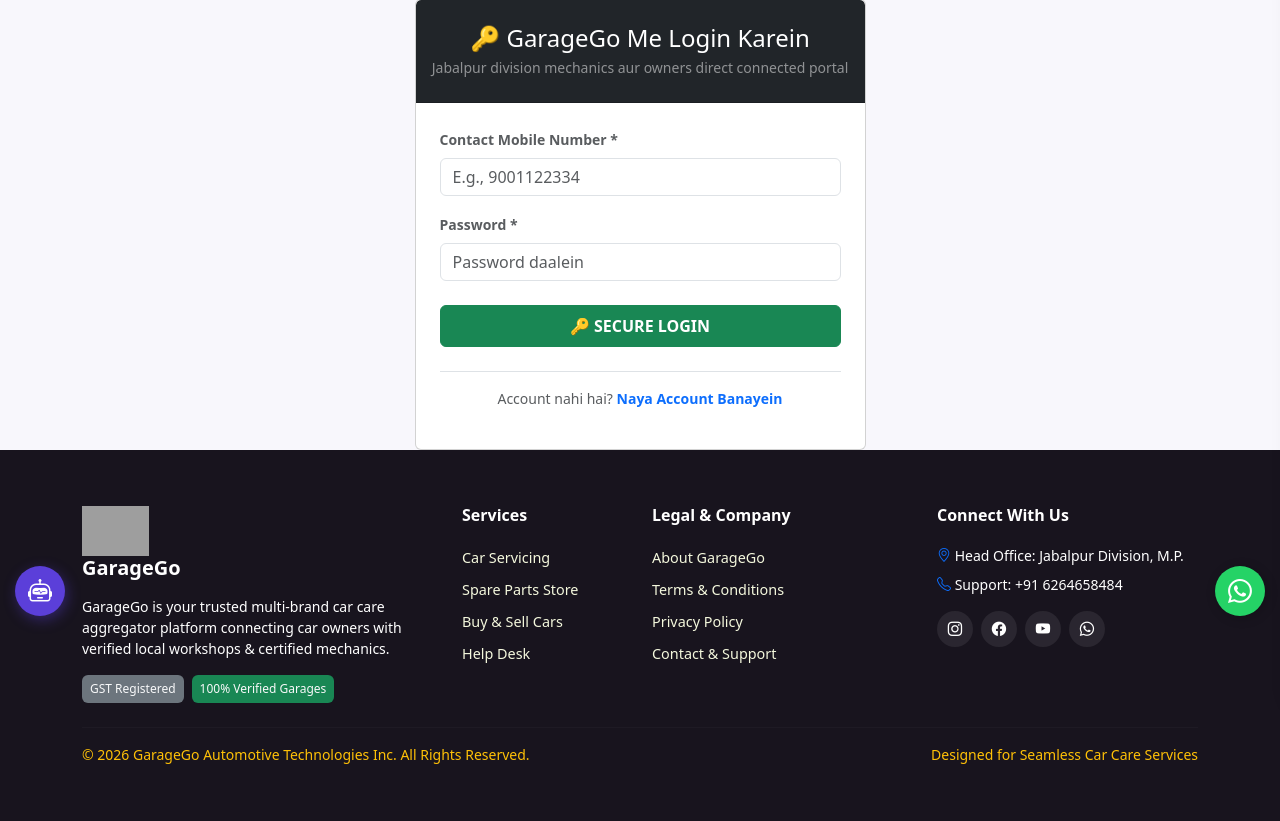
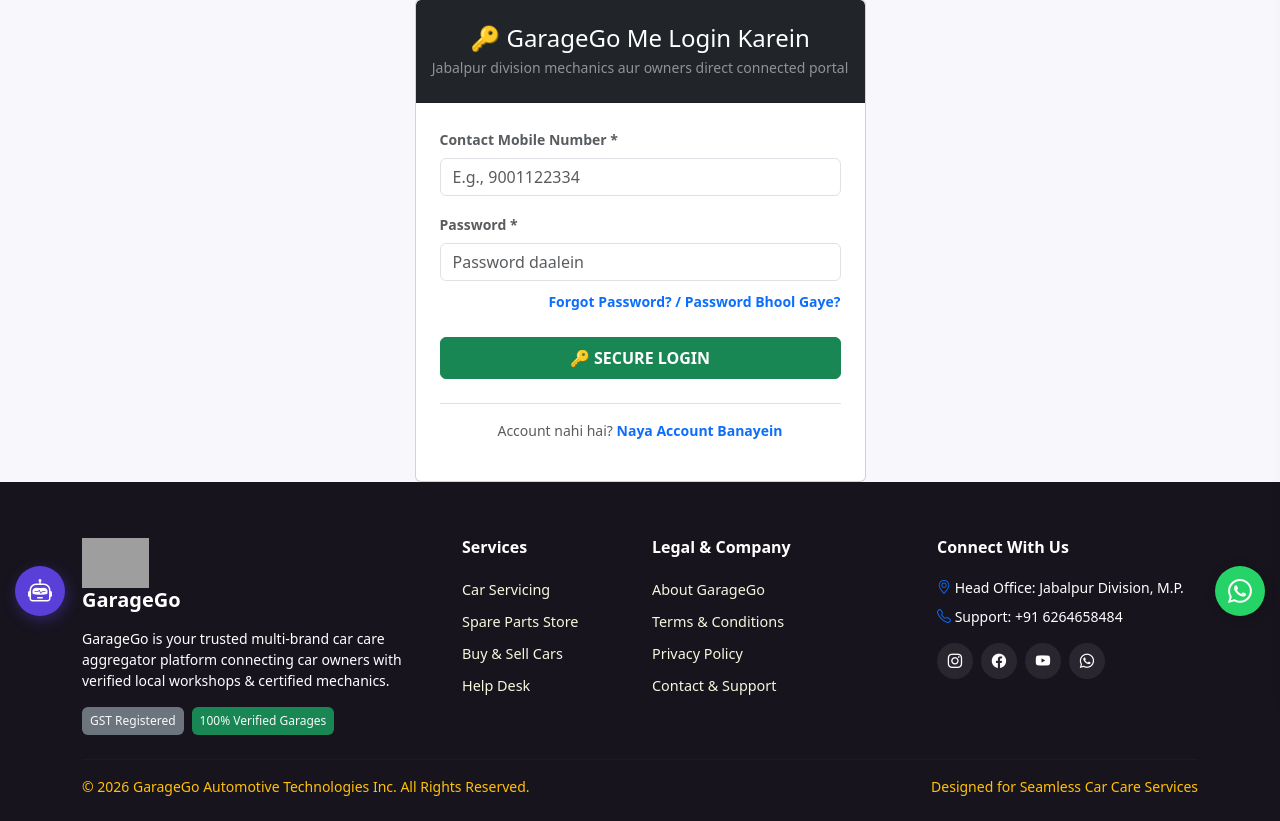
Before and after one commit to viveksahu1408/garage-go, a Django app: page /login/ in a window 1280 px wide. Shown: the part 99-920 px from the top of the page. Before the commit the page ends 863 px from the top, so only its background shows below. Run offline with Django 5.2, Linux system fonts and the light colour scheme; data that the repository does not hold is empty; grey boxes are pictures that could not be loaded.

Commit message:
Forgot password fix for machenic

```diff
--- a/main/templates/main/login.html
+++ b/main/templates/main/login.html
@@ -17,21 +17,51 @@
                             <label class="form-label small fw-bold text-muted">Contact Mobile Number *</label>
                             <input type="tel" name="contact" class="form-control" placeholder="E.g., 9001122334" required>
                         </div>
-                        <div class="mb-4">
+                        <div class="mb-2">
                             <label class="form-label small fw-bold text-muted">Password *</label>
                             <input type="password" name="password" class="form-control" placeholder="Password daalein" required>
                         </div>
+
+                        <!-- 🔑 Forgot Password Link -->
+                        <div class="text-end mb-4">
+                            <a href="#" class="small text-decoration-none text-primary fw-bold" data-bs-toggle="modal" data-bs-target="#forgotPasswordModal">
+                                Forgot Password? / Password Bhool Gaye?
+                            </a>
+                        </div>
+
                         <button type="submit" class="btn btn-success w-100 fw-bold py-2">🔑 SECURE LOGIN</button>
                     </form>
 
                     <div class="text-center mt-4 pt-3 border-top">
                         <p class="text-muted small">Account nahi hai? <a href="{% url 'register' %}" class="text-decoration-none fw-bold">Naya Account Banayein</a></p>
                     </div>
-
-
                 </div>
             </div>
         </div>
     </div>
 </div>
+
+<!-- FORGOT PASSWORD WHATSAPP MODAL -->
+<div class="modal fade" id="forgotPasswordModal" tabindex="-1" aria-hidden="true">
+    <div class="modal-dialog modal-dialog-centered">
+        <div class="modal-content border-0 shadow">
+            <div class="modal-header bg-primary text-white">
+                <h5 class="modal-title fw-bold">🔑 Reset / Recover Password</h5>
+                <button type="button" class="btn-close btn-close-white" data-bs-dismiss="modal"></button>
+            </div>
+            <div class="modal-body text-center py-4">
+                <div class="fs-1 mb-2">💬</div>
+                <h6 class="fw-bold text-dark">WhatsApp Helpdesk Contact Karein</h6>
+                <p class="small text-muted mb-3">
+                    Agar aap apna password bhool gaye hain, toh kripya WhatsApp support par apna Registered Mobile Number bhej kar password reset karwayein.
+                </p>
+                <a href="https://wa.me/916264658484?text=Hello%20Admin,%20Mai%20GarageGo%20app%20ka%20password%20bhool%20gaya%20hoon.%20Mera%20Registered%20Mobile%20Number%20hai:%20"
+                   target="_blank"
+                   class="btn btn-success fw-bold px-4 py-2 rounded-pill">
+                    📲 Send WhatsApp Message (+91 6264658484)
+                </a>
+            </div>
+        </div>
+    </div>
+</div>
 {% endblock %}
--- a/main/urls.py
+++ b/main/urls.py
@@ -50,4 +50,7 @@
     path('booking/<int:booking_id>/accept-instant/', views.accept_booking_instant, name='accept_booking_instant'),
     path('booking/<int:booking_id>/feedback/', views.submit_booking_feedback, name='submit_booking_feedback'),
     path('api/chatbot/', views.chatbot_api, name='chatbot_api'),
+    # path('admin/user/<int:user_id>/reset-password/', views.admin_reset_password, name='admin_reset_password'),
+    path('dashboard/admin/user/<int:user_id>/reset-password/', views.admin_reset_password, name='admin_reset_password'),
+
 ]
--- a/main/views.py
+++ b/main/views.py
@@ -816,3 +816,22 @@
         return JsonResponse({'status': 'success', 'reply': reply})
 
     return JsonResponse({'status': 'error', 'message': 'Invalid request method'}, status=400)
+
+# ============================================================
+# ADMIN PASSWORD RESET VIEW
+# ============================================================
+@login_required
+@role_required(['admin'])
+def admin_reset_password(request, user_id):
+    if request.method == 'POST':
+        user_obj = get_object_or_404(User, id=user_id)
+        new_password = request.POST.get('new_password')
+
+        if new_password and len(new_password) >= 4:
+            user_obj.set_password(new_password)
+            user_obj.save()
+            messages.success(request, f"Password successfully updated for {user_obj.contact} ({user_obj.get_full_name() or user_obj.username})!")
+        else:
+            messages.error(request, "Password kam se kam 4 characters ka hona chahiye!")
+
+    return redirect('admin_dashboard')
```
Also changed, not shown: main/templates/main/admin_dashboard.html (+32 -2 lines).
